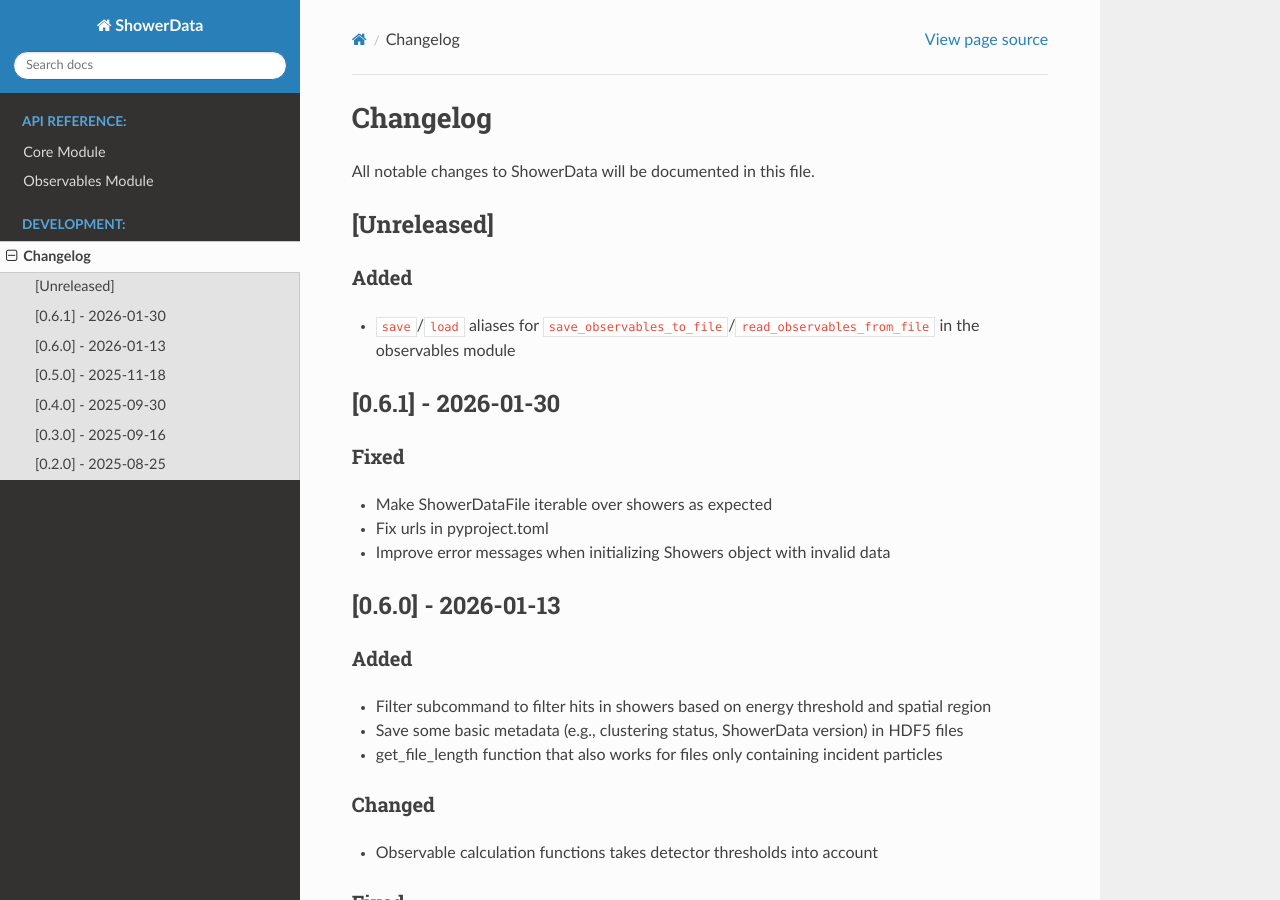
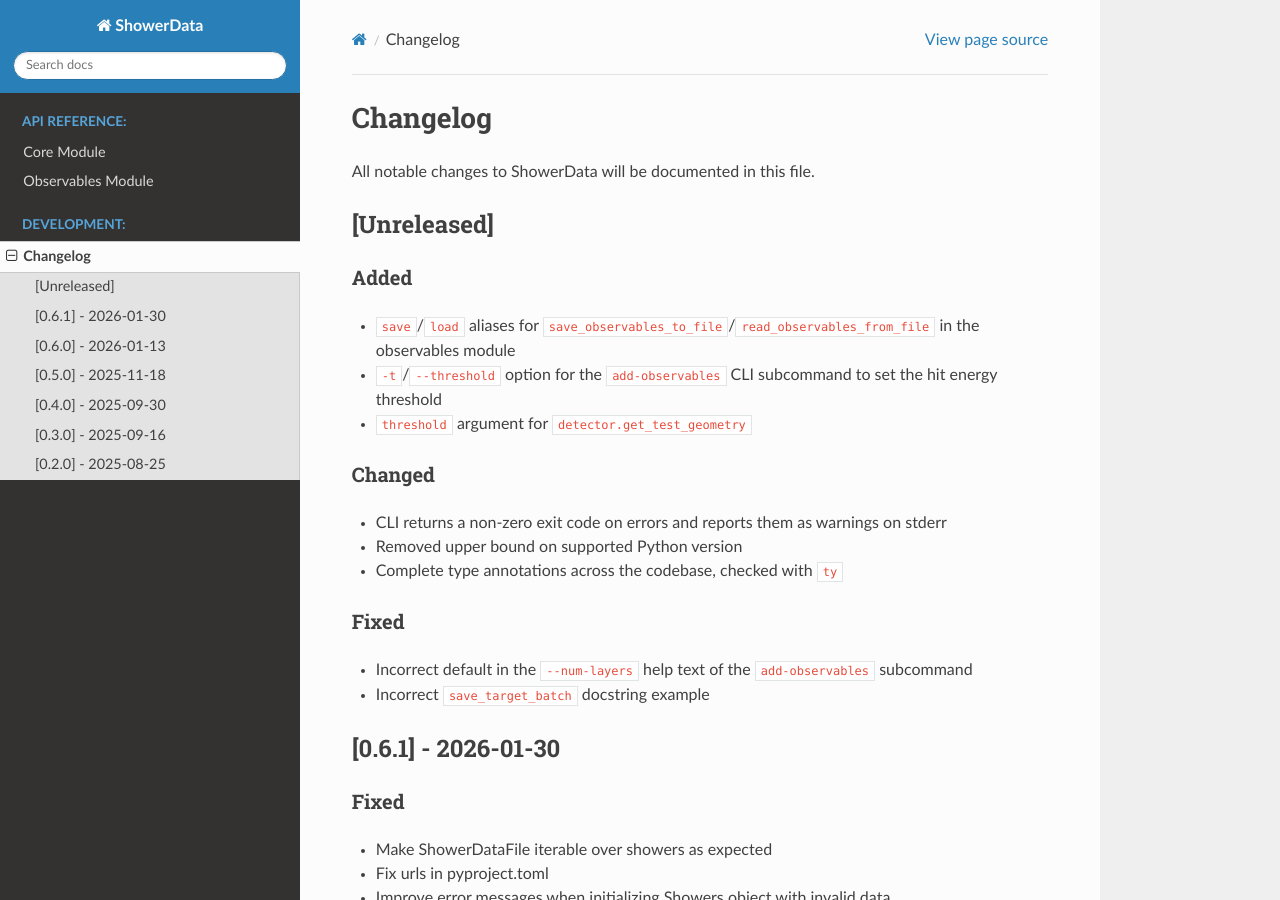
Before and after one commit to FLC-QU-hep/ShowerData, a Sphinx documentation site: the page built from docs/changelog.rst, in a window 1280 px wide and 900 px high. Built offline with Sphinx 7.4.7 and the Read the Docs theme 3.1.0, drawn with Linux system fonts in a browser that asks for light colours.

Commit message:
update change log

```diff
--- a/docs/changelog.rst
+++ b/docs/changelog.rst
@@ -10,6 +10,19 @@
 Added
 ~~~~~
 - ``save``/``load`` aliases for ``save_observables_to_file``/``read_observables_from_file`` in the observables module
+- ``-t``/``--threshold`` option for the ``add-observables`` CLI subcommand to set the hit energy threshold
+- ``threshold`` argument for ``detector.get_test_geometry``
+
+Changed
+~~~~~~~
+- CLI returns a non-zero exit code on errors and reports them as warnings on stderr
+- Removed upper bound on supported Python version
+- Complete type annotations across the codebase, checked with ``ty``
+
+Fixed
+~~~~~
+- Incorrect default in the ``--num-layers`` help text of the ``add-observables`` subcommand
+- Incorrect ``save_target_batch`` docstring example
 
 
 [0.6.1] - 2026-01-30
```
Also changed, not shown: 1 other file.
